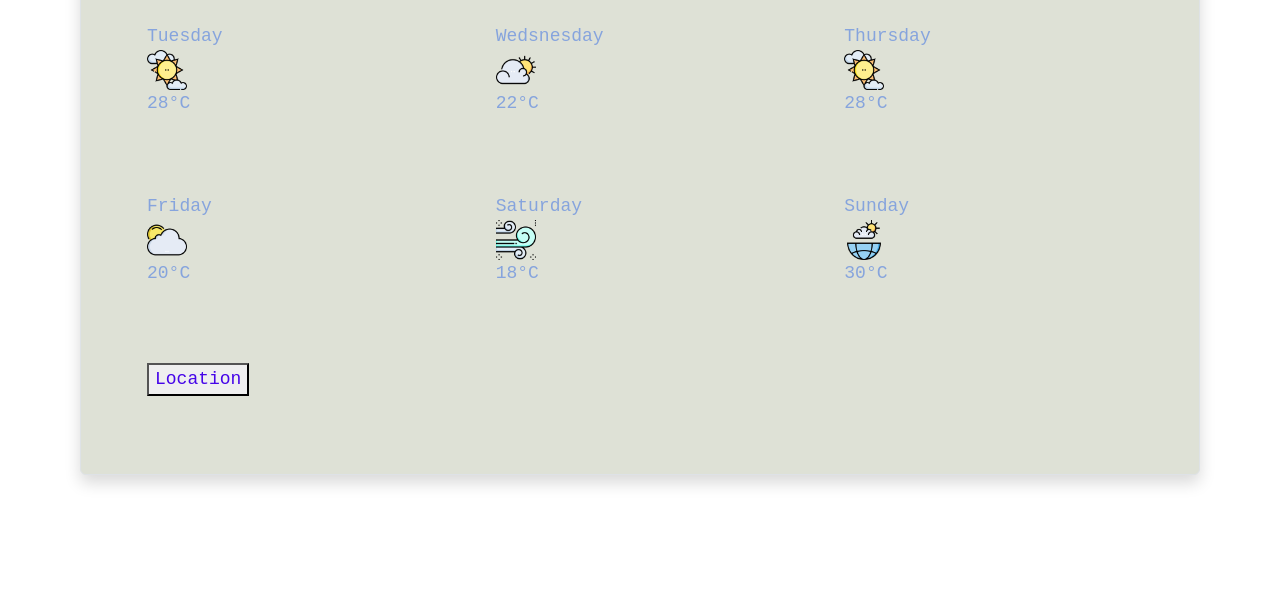
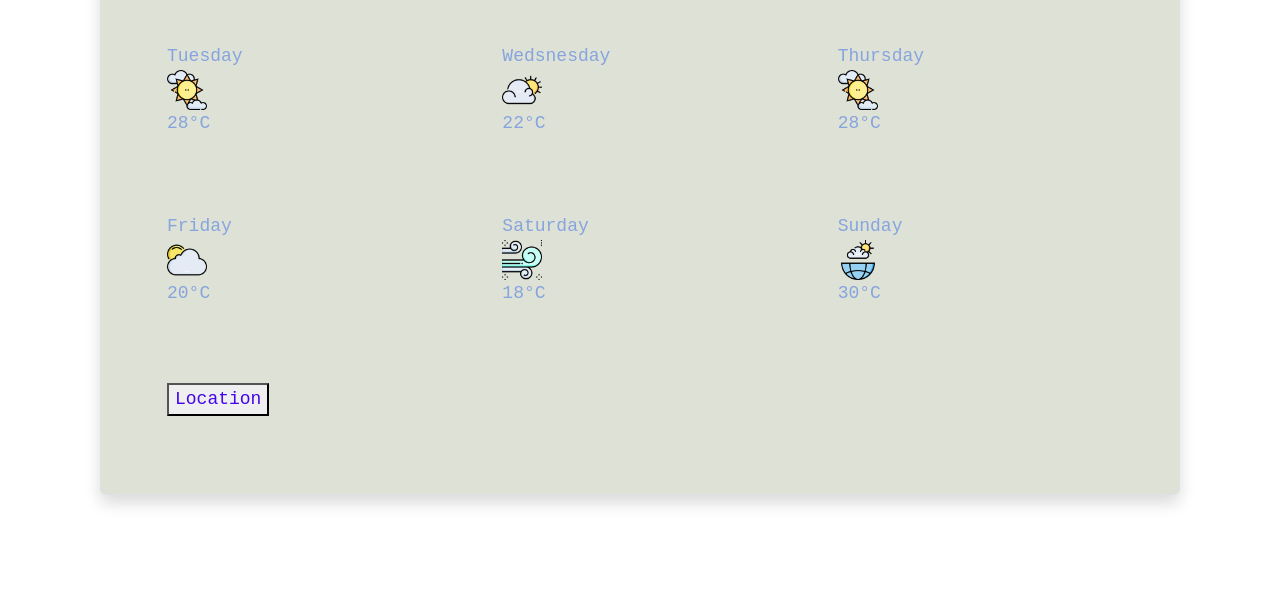
Before and after one commit to SANDSGP18/Repositoryweek7, a website built with Parcel: page index.html in a window 1280 px wide. Shown: the part 465-1060 px from the top of the page. Before the commit the page ends 1020 px from the top, so only its background shows below. Built offline with nearby package versions, Linux system fonts and the light colour scheme; a web font is replaced by a local one.

Commit message:
Update 3 files

```diff
--- a/src/styles.css
+++ b/src/styles.css
@@ -1,9 +1,9 @@
 body {
   font-family: "PT Mono", monospace;
-  padding-top: 80px;
-  padding-bottom: 80px;
-  padding-left: 80px;
-  padding-right: 80px;
+  padding-top: 100px;
+  padding-bottom:100px;
+  padding-left: 100px;
+  padding-right: 100px;
   box-shadow: 5px 5px 5px rgb(0, 0, 0, 0.3);
 }
 
```
Also changed, not shown: 2 other files.
